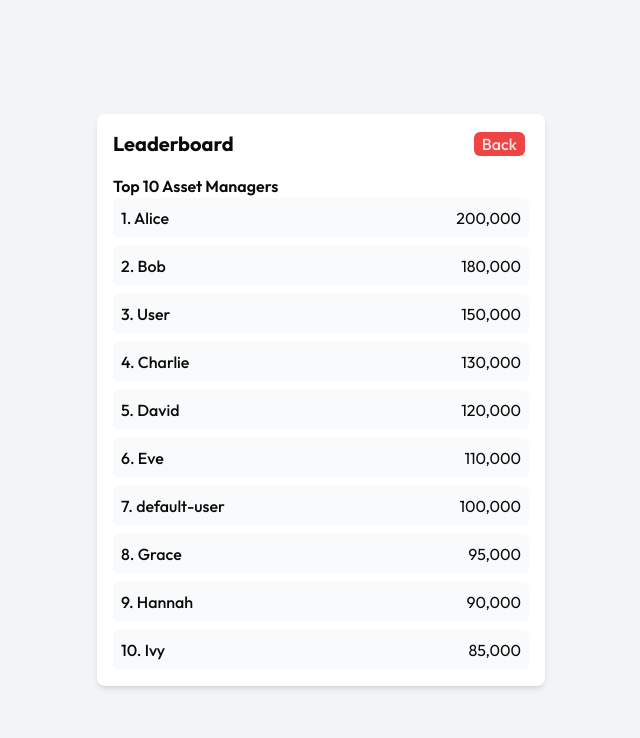
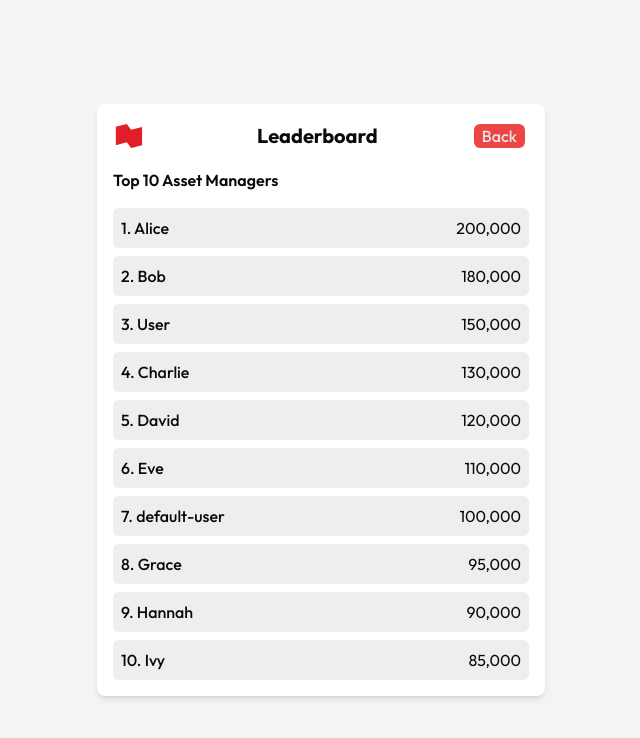
Before and after one commit to mding022/bullorbust, a Next.js app in the folder frontend/: page /leaderboard in a window 1280 px wide. Shown: the top 738 px of the page, without its empty margins (319-959 px from the left). Built offline with nearby package versions, Linux system fonts and the light colour scheme.

Commit message:
headings

```diff
--- a/frontend/components/stream/leaderboard.jsx
+++ b/frontend/components/stream/leaderboard.jsx
@@ -17,6 +17,15 @@ export default function Leaderboard() {
         <div className="w-full flex items-center justify-center h-screen bg-gray-100">
             <div className="w-full max-w-md p-4 bg-white shadow-md rounded-lg animate-fade-in">
                 <div className="flex justify-between items-center mb-4">
+                    <svg
+                        id="logosandtypes_com"
+                        xmlns="http://www.w3.org/2000/svg"
+                        viewBox="0 0 150 150"
+                        className="h-8 w-8 mr-4"
+                    >
+                        <path d="M0 0h150v150H0V0z" fill="none" />
+                        <path d="M90 44.8c-2.1.5-3.6.8-5.2.2-1.2-.7-2.2-1.8-2.9-3L67.6 22.5c-.7-1.2-1.8-2.3-3-3-1.5-.6-3.1-.2-5.2.2l-46 12.5v85.9l46.3-12.4c2.1-.5 3.7-.8 5.2-.3 1.2.7 2.2 1.7 2.9 2.9L82 128c.7 1.2 1.7 2.2 2.9 2.9 1.5.6 3.1.2 5.2-.3l46.2-12.3V32.4L90 44.8z" fill="#e21e26" />
+                    </svg>
                     <h2 className="text-xl font-bold">Leaderboard</h2>
                     <a href="/" className="mr-1">
                         <button className="group relative inline-flex h-6 items-center justify-center overflow-hidden rounded-md bg-red-500 px-2 font-medium text-neutral-200 transition hover:scale-110">
@@ -29,13 +38,12 @@ export default function Leaderboard() {
                 </div>
                 <div className="space-y-4">
                     <div>
-                        <h3 className="font-semibold">Top 10 Asset Managers</h3>
+                        <h3 className="font-semibold mb-4">Top 10 Asset Managers</h3>
                         <div className="space-y-2">
                             {topUsers.slice(0, 10).map((user, index) => (
                                 <div
                                     key={user.id}
-                                    className={`flex justify-between items-center p-2 rounded-md bg-gray-50
-                     animate-stagger-fade-in opacity-0`}
+                                    className={`flex justify-between items-center p-2 rounded-md bg-[#EEEEEE] animate-stagger-fade-in opacity-0`}
                                     style={{
                                         animationDelay: `${index * 0.1}s`,
                                     }}
```
